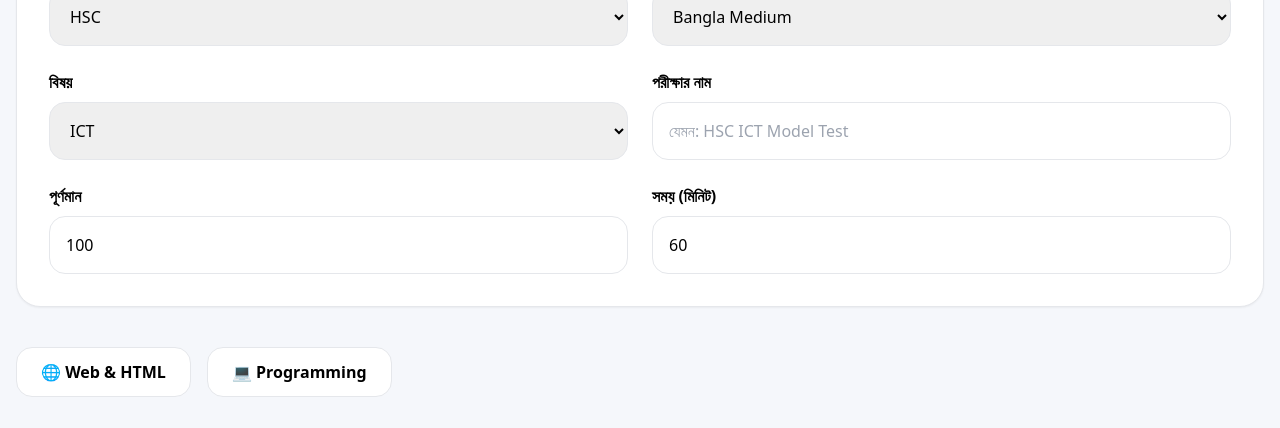
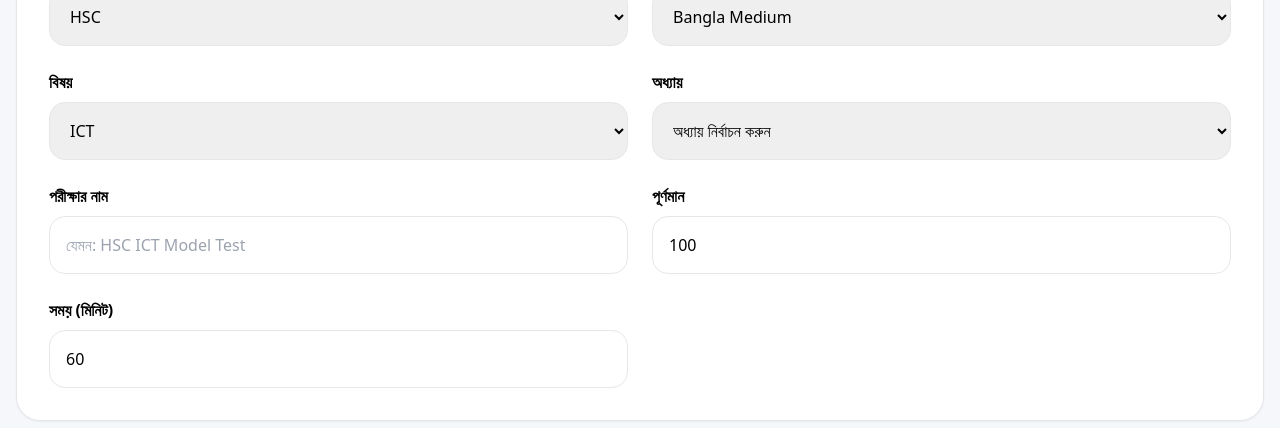
Before and after one commit to SaifUddinBabar/exam-frontend-, a React (Vite) app: page / in a window 1280 px wide. Shown: the part 302-730 px from the top of the page. Built offline with nearby package versions, Linux system fonts and the light colour scheme; no server answers.

Commit message:
new interface again

```diff
--- a/src/Builder.jsx
+++ b/src/Builder.jsx
@@ -57,18 +57,27 @@ function Builder() {
     );
   };
 
-  // Input Change
+  // Handle Input
   const handleChange = (e) => {
     setExamData({
       ...examData,
       [e.target.name]: e.target.value
     });
+
+    // subject change হলে chapter reset
+    if (e.target.name === "subject") {
+      setChapter("");
+    }
   };
 
   // Create Exam
   const createExam = async () => {
     if (!examData.title) {
       return alert("পরীক্ষার নাম লিখুন");
+    }
+
+    if (!chapter) {
+      return alert("অধ্যায় নির্বাচন করুন");
     }
 
     if (selected.length === 0) {
@@ -100,7 +109,7 @@ function Builder() {
         });
       }, 400);
 
-    } catch (err) {
+    } catch {
       alert("Create Failed");
     }
   };
@@ -114,7 +123,7 @@ function Builder() {
     alert("Link Copied");
   };
 
-  // Delete
+  // Delete All
   const deleteAll = async () => {
     const confirmDelete = confirm(
       "সব exam data delete করতে চান?"
@@ -136,7 +145,7 @@ function Builder() {
 
       fetchStats();
 
-    } catch (err) {
+    } catch {
       alert("Delete failed");
     }
   };
@@ -171,6 +180,7 @@ function Builder() {
 
           <div className="grid md:grid-cols-2 gap-6">
 
+            {/* CLASS */}
             <div>
               <label className="font-semibold block mb-2">
                 শ্রেণী
@@ -185,6 +195,7 @@ function Builder() {
               </select>
             </div>
 
+            {/* VERSION */}
             <div>
               <label className="font-semibold block mb-2">
                 ভার্সন
@@ -199,6 +210,7 @@ function Builder() {
               </select>
             </div>
 
+            {/* SUBJECT */}
             <div>
               <label className="font-semibold block mb-2">
                 বিষয়
@@ -215,6 +227,48 @@ function Builder() {
               </select>
             </div>
 
+            {/* CHAPTER */}
+            <div>
+              <label className="font-semibold block mb-2">
+                অধ্যায়
+              </label>
+
+              <select
+                value={chapter}
+                onChange={(e) => setChapter(e.target.value)}
+                className="w-full border rounded-2xl p-4 outline-none focus:ring-2 focus:ring-blue-500"
+              >
+                <option value="">
+                  অধ্যায় নির্বাচন করুন
+                </option>
+
+                {examData.subject === "ICT" && (
+                  <>
+                    <option value="Introduction to ICT">
+                      Chapter 1 - ICT Introduction
+                    </option>
+
+                    <option value="Communication Systems">
+                      Chapter 2 - Communication Systems
+                    </option>
+
+                    <option value="Numbers & Digital Devices">
+                      Chapter 3 - Number System
+                    </option>
+
+                    <option value="Web & HTML">
+                      Chapter 4 - Web & HTML
+                    </option>
+
+                    <option value="Programming & Language">
+                      Chapter 5 - Programming
+                    </option>
+                  </>
+                )}
+              </select>
+            </div>
+
+            {/* EXAM NAME */}
             <div>
               <label className="font-semibold block mb-2">
                 পরীক্ষার নাম
@@ -229,6 +283,7 @@ function Builder() {
               />
             </div>
 
+            {/* MARKS */}
             <div>
               <label className="font-semibold block mb-2">
                 পূর্ণমান
@@ -243,6 +298,7 @@ function Builder() {
               />
             </div>
 
+            {/* TIME */}
             <div>
               <label className="font-semibold block mb-2">
                 সময় (মিনিট)
@@ -258,33 +314,6 @@ function Builder() {
             </div>
 
           </div>
-        </div>
-
-        {/* CHAPTER */}
-        <div className="flex flex-wrap gap-4 mb-8">
-
-          <button
-            onClick={() => setChapter("Web & HTML")}
-            className={`px-6 py-3 rounded-2xl font-semibold transition
-            ${chapter === "Web & HTML"
-                ? "bg-blue-600 text-white shadow-lg"
-                : "bg-white border hover:bg-blue-50"
-              }`}
-          >
-            🌐 Web & HTML
-          </button>
-
-          <button
-            onClick={() => setChapter("Programming & Language")}
-            className={`px-6 py-3 rounded-2xl font-semibold transition
-            ${chapter === "Programming & Language"
-                ? "bg-blue-600 text-white shadow-lg"
-                : "bg-white border hover:bg-blue-50"
-              }`}
-          >
-            💻 Programming
-          </button>
-
         </div>
 
         {/* QUESTIONS */}
```
